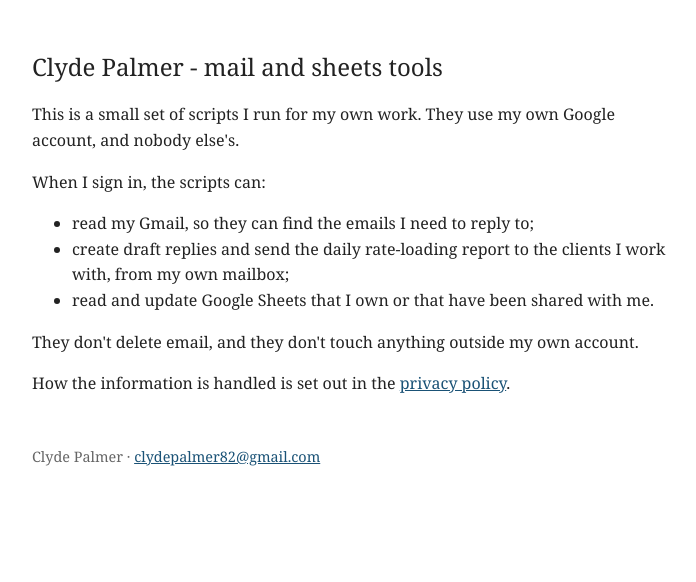
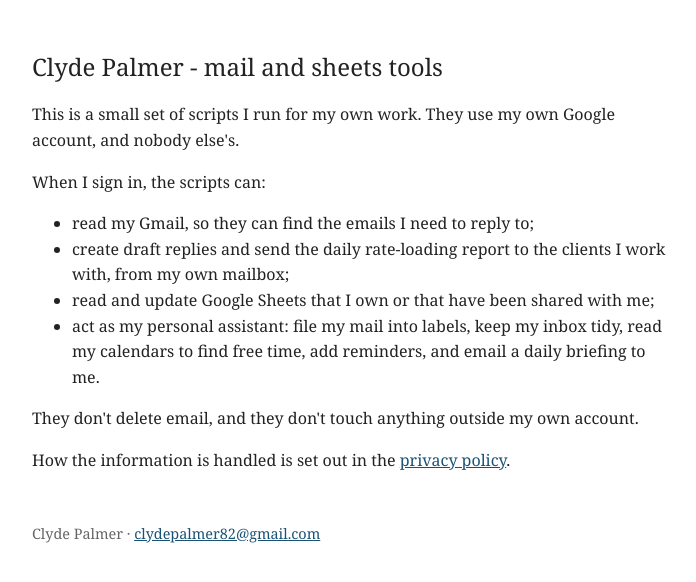
Before and after one commit to clyde-wq/clyde-wq.github.io, a plain HTML site: page index.html in a window 1280 px wide. Shown: the whole page, without its empty margins (288-984 px from the left). Drawn offline with Linux system fonts and the light colour scheme.

```diff
--- a/index.html
+++ b/index.html
@@ -23,7 +23,9 @@
   <li>read my Gmail, so they can find the emails I need to reply to;</li>
   <li>create draft replies and send the daily rate-loading report to the clients I work with,
       from my own mailbox;</li>
-  <li>read and update Google Sheets that I own or that have been shared with me.</li>
+  <li>read and update Google Sheets that I own or that have been shared with me;</li>
+  <li>act as my personal assistant: file my mail into labels, keep my inbox tidy, read my
+      calendars to find free time, add reminders, and email a daily briefing to me.</li>
 </ul>
 
 <p>They don't delete email, and they don't touch anything outside my own account.</p>
```
